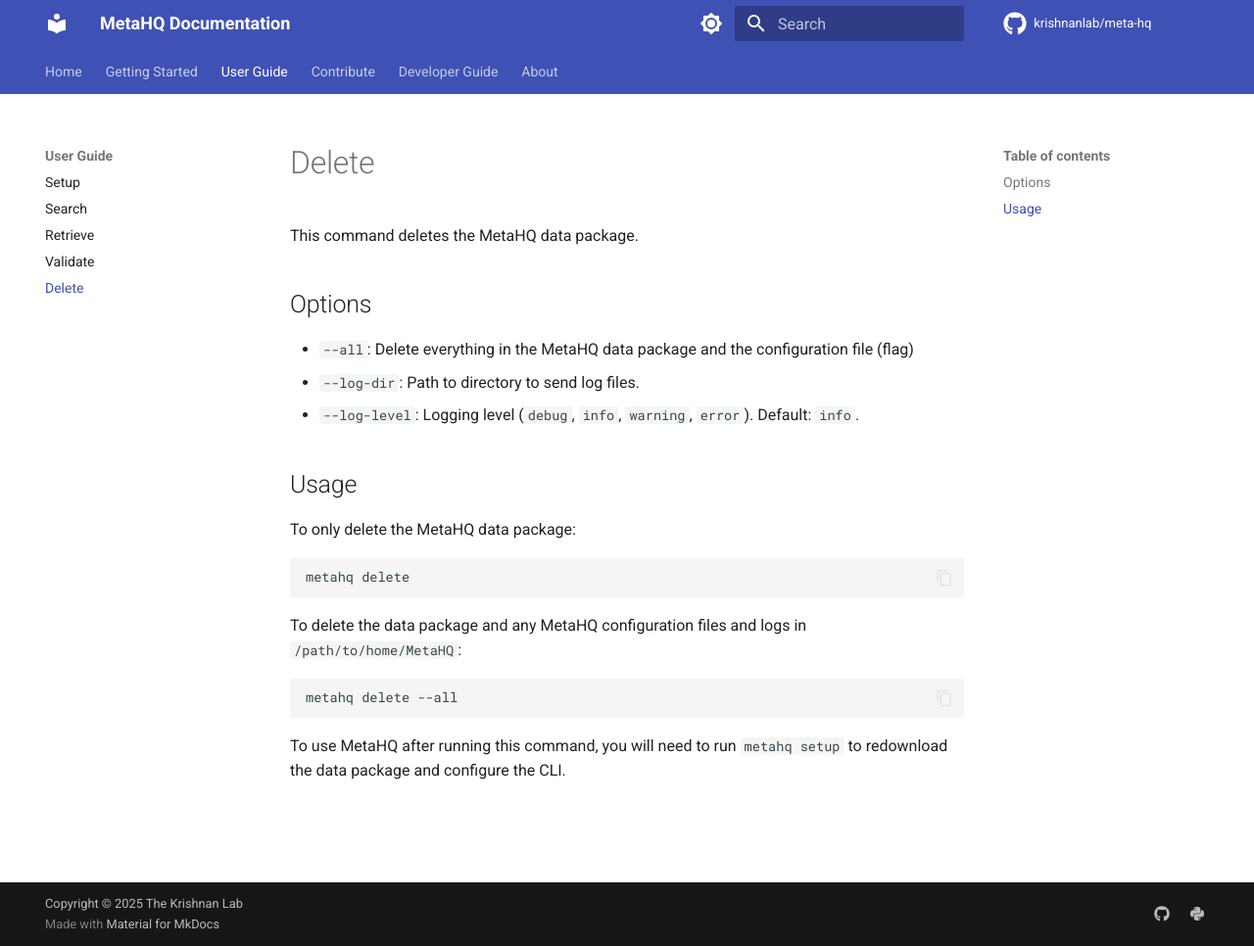
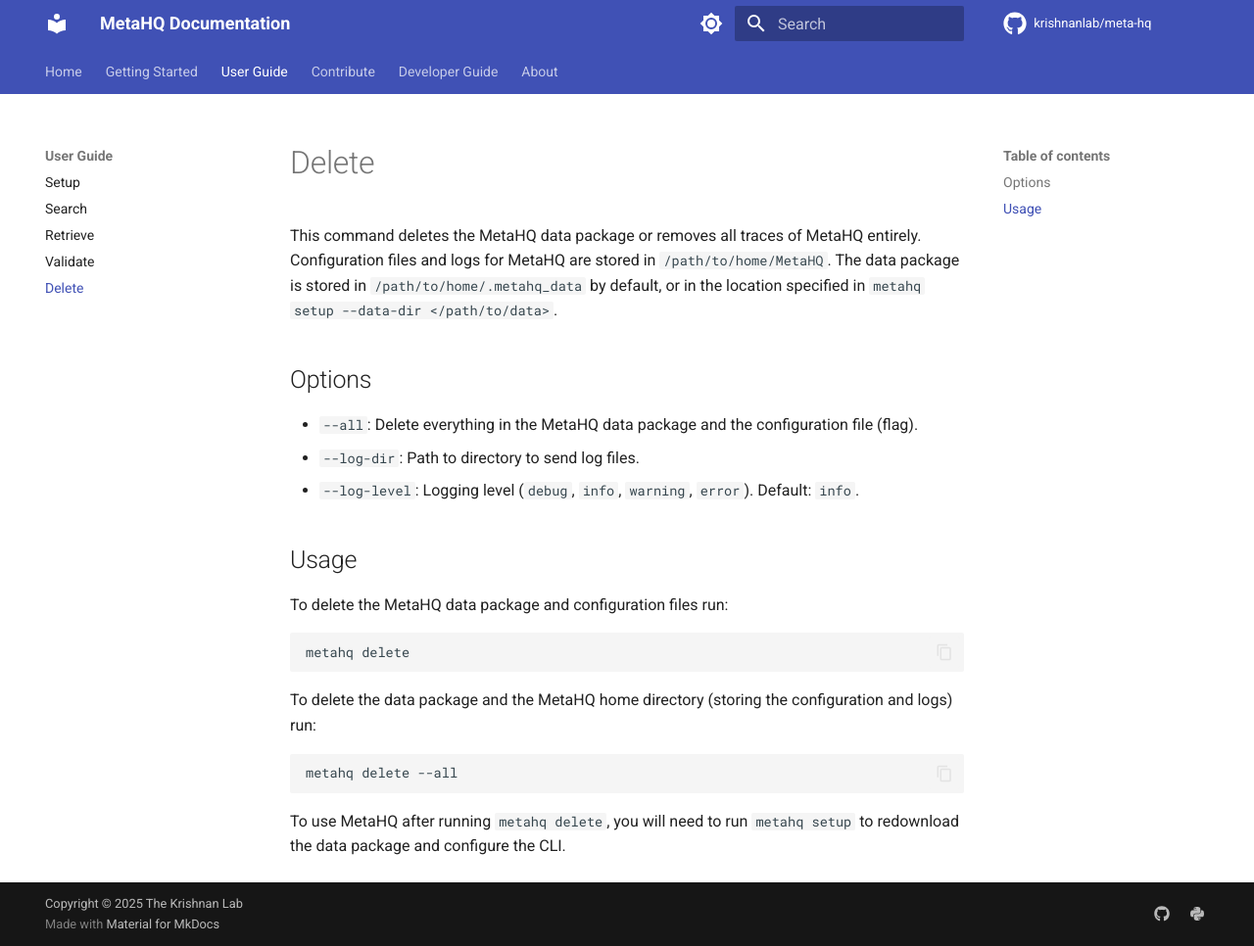
Before and after one commit to krishnanlab/meta-hq, an MkDocs documentation site: the page built from docs/user-guide/delete.md, in a window 1280 px wide and 966 px high. Shown: the whole window at 98% size. Built offline with MkDocs 1.6.1 and Material for MkDocs 9.7.7, drawn with Linux system fonts in a browser that asks for light colours; comment, search, counter and statistics services are not loaded.

Commit message:
fixed delete command description

````diff
--- a/docs/user-guide/delete.md
+++ b/docs/user-guide/delete.md
@@ -1,26 +1,29 @@
 # Delete
 
-This command deletes the MetaHQ data package.
+This command deletes the MetaHQ data package or removes all traces of MetaHQ entirely. Configuration files
+and logs for MetaHQ are stored in `/path/to/home/MetaHQ`. The data package is stored in
+`/path/to/home/.metahq_data` by default, or in the location specified in
+`metahq setup --data-dir </path/to/data>`.
 
 ## Options
-- `--all`: Delete everything in the MetaHQ data package and the configuration file (flag)
+- `--all`: Delete everything in the MetaHQ data package and the configuration file (flag).
 - `--log-dir`: Path to directory to send log files.
 - `--log-level`: Logging level (`debug`, `info`, `warning`, `error`). Default: `info`.
 
 
 ## Usage
 
-To only delete the MetaHQ data package:
+To delete the MetaHQ data package and configuration files run:
 
 ```bash
 metahq delete
 ```
 
-To delete the data package and any MetaHQ configuration files and logs in `/path/to/home/MetaHQ`:
+To delete the data package and the MetaHQ home directory (storing the configuration and logs) run:
 
 ```bash
 metahq delete --all
 ```
 
-To use MetaHQ after running this command, you will need to run `metahq setup` to redownload the data
+To use MetaHQ after running `metahq delete`, you will need to run `metahq setup` to redownload the data
 package and configure the CLI.
````
